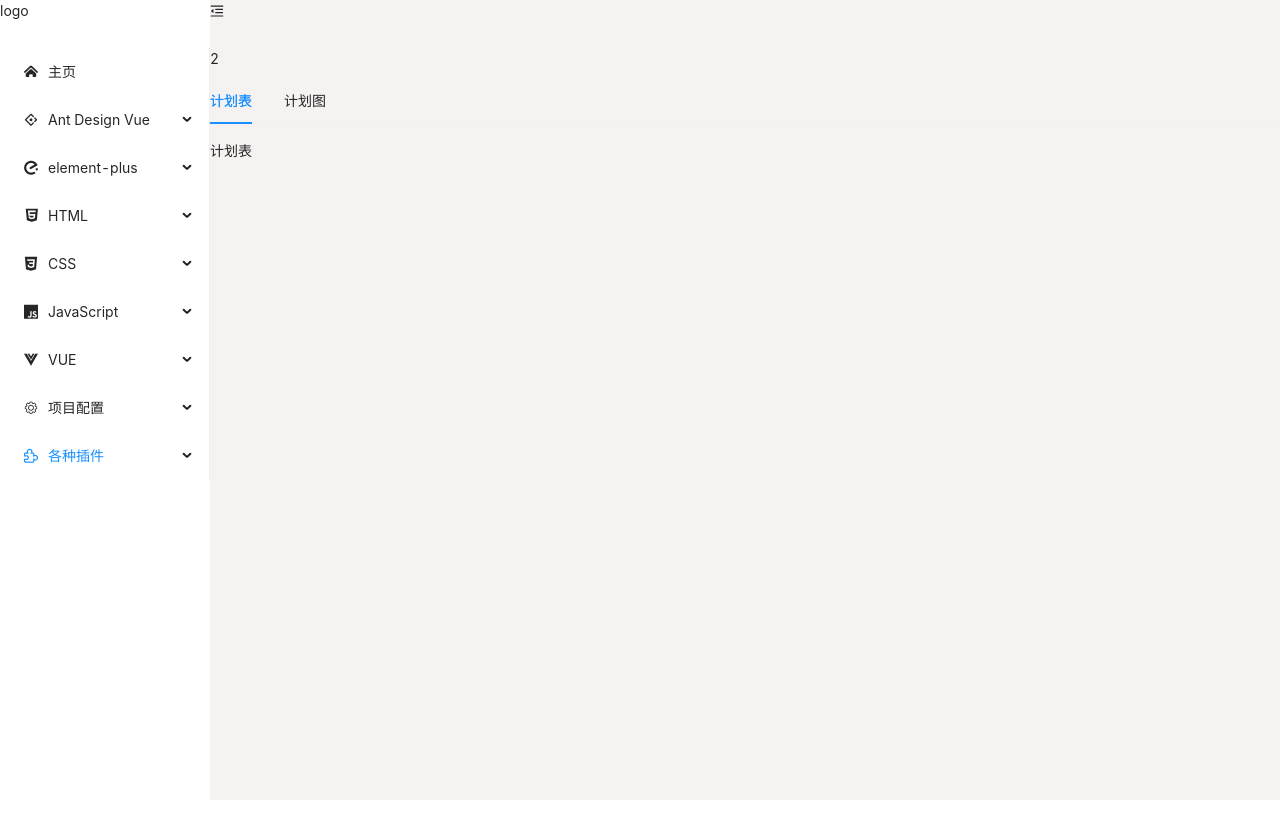
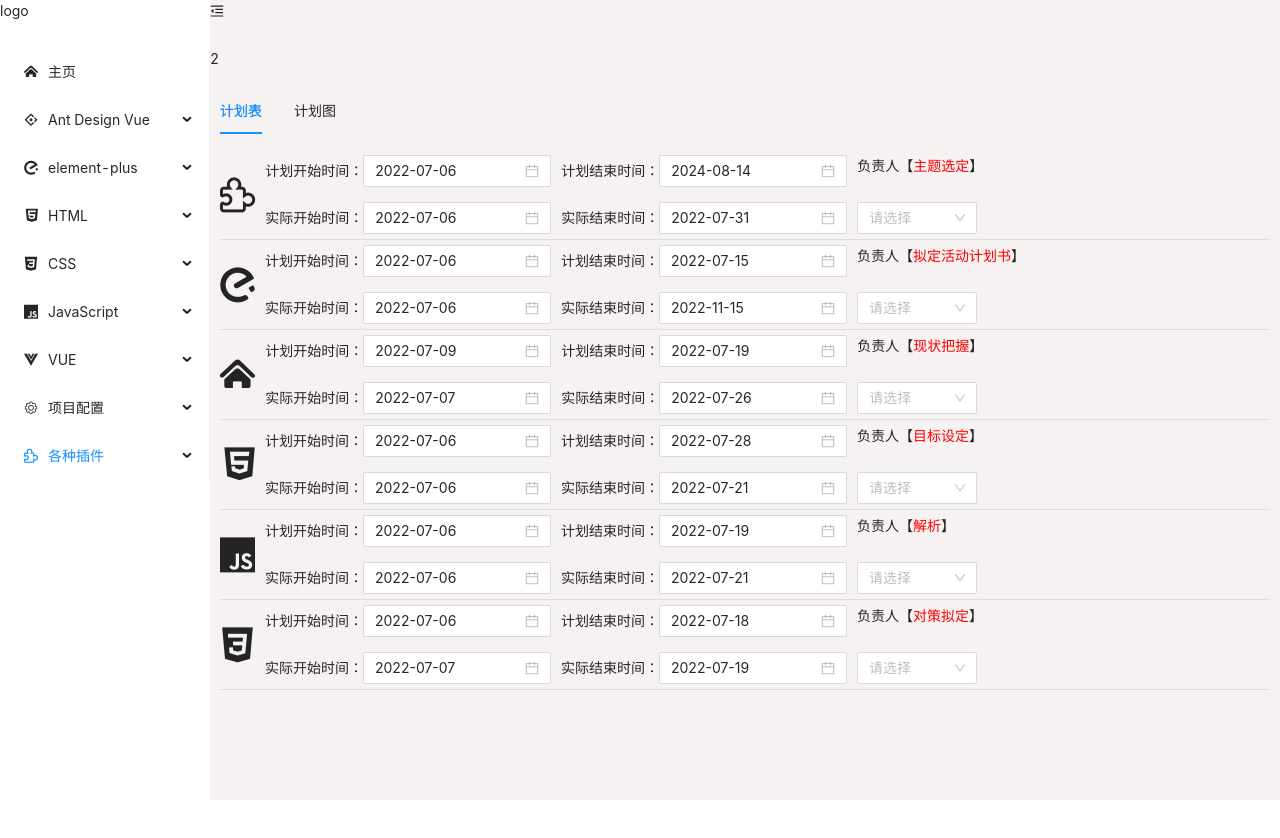
Before and after one commit to StudyDayByDay/laboratory-vue3, a Vue app: page /#/dhtmlxGantt in a window 1280 px wide. Shown: the top 838 px of the page. Built offline with nearby package versions, Linux system fonts and the light colour scheme.

Commit message:
feat：实现计划表部分、实现计划图中周末高亮、时间类型切换

```diff
--- a/src/views/layout/index.vue
+++ b/src/views/layout/index.vue
@@ -102,6 +102,7 @@ const menuClick = (e) => {
       }
       &-main {
         height: calc(100% - 78px);
+        padding: 10px;
       }
     }
 }
--- a/src/views/plugins/components/planChart.vue
+++ b/src/views/plugins/components/planChart.vue
@@ -1,16 +1,27 @@
 <template>
-    <div class="plan-chart" ref="ganttRef">计划图</div>
+    <a-radio-group v-model:value="time" button-style="solid" @change="timeChange">
+      <a-radio-button value="year">年</a-radio-button>
+      <a-radio-button value="month">月</a-radio-button>
+      <a-radio-button value="week">周</a-radio-button>
+      <a-radio-button value="day">日</a-radio-button>
+      <a-radio-button value="hour">时</a-radio-button>
+    </a-radio-group>
+    <div class="plan-chart" ref="ganttRef"></div>
 </template>
 
 <script setup>
 import moment from 'moment';
 import gantt from 'dhtmlx-gantt';
 import 'dhtmlx-gantt/codebase/dhtmlxgantt.css';
-import {reactive, ref, onMounted} from 'vue';
+import {reactive, ref, defineProps, onMounted} from 'vue';
 import {basicData} from '../utils/data';
 
+
+const props = defineProps(['formData']);
 // ref
 const ganttRef = ref(null);
+// 时间type
+const time = ref('day');
 // 数据
 const tasks = reactive({data: []});
 const ganttConfig = () => {
@@ -20,6 +31,7 @@ const ganttConfig = () => {
   gantt.config.show_progress = true;
   // gantt.config.drag_progress = false;
   gantt.plugins({marker: true, tooltip: true}); // 开启marker插件
+  // 返回dateToStr函数，将本地时间转换成相应格式
   const dateToStr = gantt.date.date_to_str(gantt.config.task_date);
   const today = new Date();
       // 添加固定时间线
@@ -40,16 +52,26 @@ const ganttConfig = () => {
         '<br/><b>持续时间:</b> ' + task.duration +
         '<br/><b>进度:</b> ' + task.progress;
   };
-
-  // gantt.config.scale_unit = 'year';
-  // gantt.config.step = 1;
-  // gantt.config.date_scale = '%Y';
-  // // 当右侧不止显示年份时，可以添加展示月日，添加一个就加一行
-  // gantt.config.subscales = [
-  //   {unit: 'month', step: 1, date: '%m'},
-  // ];
+  // 设置周末隐藏，次功能仅在专业版可用
+  // gantt.ignore_time = (date) => {
+  //   if (date.getDay() === 0 || date.getDay() === 6) {
+  //     return true;
+  //   }
+  // };
+  // 设置周末高亮
+  gantt.templates.timeline_cell_class = (item, date) => {
+    if (time.value === 'day' && (date.getDay() === 0 || date.getDay() === 6)) {return 'weekend';} return '';
+  };
+  // 日期格式https://docs.dhtmlx.com/gantt/desktop__date_format.html
+  gantt.config.scales = [
+    {unit: 'year', step: 1, format: '%Y年'},
+    {unit: 'month', step: 1, format: '%Y-%n'},
+    {unit: 'week', step: 1, format: '第%W周'},
+    {unit: 'day', step: 1, format: '周%D'},
+    {unit: 'day', step: 1, format: '%j'},
+  ];
   // 甘特图右侧表头的高度
-  gantt.config.scale_height = 80;
+  gantt.config.scale_height = 90;
   // 使用中文
   gantt.i18n.setLocale('cn');
   // 自适应甘特图的尺寸大小, 使得在不出现滚动条的情况下, 显示全部任务
@@ -60,7 +82,7 @@ const ganttConfig = () => {
   gantt.config.show_grid = true;
   // 表格列设置
   gantt.config.columns = [
-    {name: 'text', label: '任务内容', width: '120', align: 'center'},
+    {name: 'text', label: '步骤', width: '120', align: 'center'},
     {name: 'start_date', label: '计划开始', width: '100', align: 'center'},
     {name: 'duration', label: '持续时间', width: '100', align: 'center'},
     {name: 'progress', label: '进度', width: '100', align: 'center'},
@@ -75,14 +97,68 @@ const ganttConfig = () => {
   gantt.parse(basicData);
 };
 
+const timeChange = (e) => {
+  const {target: {value}} = e;
+  console.log(value, '123');
+  switch (value) {
+    case 'year':
+      gantt.config.scales = [
+        {unit: 'year', step: 1, format: '%Y年'},
+      ];
+      break;
+    case 'month':
+      gantt.config.scales = [
+        {unit: 'year', step: 1, format: '%Y年'},
+        {unit: 'month', step: 1, format: '%Y-%n'},
+      ];
+      break;
+    case 'week':
+      gantt.config.scales = [
+        {unit: 'year', step: 1, format: '%Y年'},
+        {unit: 'month', step: 1, format: '%Y-%n'},
+        {unit: 'week', step: 1, format: '第%W周'},
+      ];
+      break;
+    case 'day':
+      gantt.config.scales = [
+        {unit: 'year', step: 1, format: '%Y年'},
+        {unit: 'month', step: 1, format: '%Y-%n'},
+        {unit: 'week', step: 1, format: '第%W周'},
+        {unit: 'day', step: 1, format: '周%D'},
+        {unit: 'day', step: 1, format: '%j'},
+      ];
+      break;
+    case 'hour':
+      gantt.config.scales = [
+        {unit: 'year', step: 1, format: '%Y年'},
+        {unit: 'month', step: 1, format: '%Y-%n'},
+        {unit: 'week', step: 1, format: '第%W周'},
+        {unit: 'day', step: 1, format: '周%D'},
+        {unit: 'day', step: 1, format: '%j'},
+        {unit: 'hour', step: 1, format: '%G'},
+      ];
+      break;
+    default:
+      break;
+  }
+  // 初始化
+  gantt.init(ganttRef.value);
+      // 数据解析
+  gantt.parse(basicData);
+};
+
 onMounted(() => {
   ganttConfig();
 });
 </script>
 
-<style lang="less" scoped>
+<style lang="less">
 .plan-chart {
     width: 100%;
     height: 100%;
+    margin-top: 10px;
+}
+.weekend{
+    background: #bfbfbf;
 }
 </style>
--- a/src/views/plugins/components/planTable.vue
+++ b/src/views/plugins/components/planTable.vue
@@ -1,13 +1,55 @@
 <template>
-    <div class="plan-table">计划表</div>
+    <div class="plan-table">
+        <div class="plan-table-item" v-for="item in formData" :key="item.id">
+            <div :class="['icon', 'iconfont', item.icon]"></div>
+            <div class="from">
+                <div class="from-item">
+                    <span>计划开始时间：<a-date-picker v-model:value="item.planStart" :allowClear="false"/></span>
+                    <span>计划结束时间：<a-date-picker v-model:value="item.planEnd" :allowClear="false"/></span>
+                    <span>负责人【<span style="color: red;">{{item.chargeMan}}</span>】</span>
+                </div>
+                <div class="from-item">
+                    <span>实际开始时间：<a-date-picker v-model:value="item.actualStart" :allowClear="false"/></span>
+                    <span>实际结束时间：<a-date-picker v-model:value="item.actualEnd" :allowClear="false"/></span>
+                    <a-select ref="select" v-model:value="item.role" placeholder="请选择" style="width: 120px">
+                        <a-select-option value="admin">管理员</a-select-option>
+                    </a-select>
+                </div>
+            </div>
+        </div>
+    </div>
 </template>
 
 <script setup>
+import {reactive} from 'vue';
+
+// eslint-disable-next-line vue/no-setup-props-destructure
+const {formData} = defineProps(['formData']);
 </script>
 
 <style lang="less" scoped>
 .plan-table {
     width: 100%;
     height: 100%;
+    &-item {
+        display: flex;
+        gap: 10px;
+        padding: 5px 0;
+        border-bottom: 1px solid #dedede;
+        .icon {
+            font-size: 35px;
+            line-height: 79px;
+        }
+        .from {
+            display: flex;
+            flex-direction: column;
+            gap: 15px;
+            &-item {
+                display: flex;
+                gap: 10px;
+
+            }
+        }
+    }
 }
 </style>
--- a/src/views/plugins/dhtmlxGantt.vue
+++ b/src/views/plugins/dhtmlxGantt.vue
@@ -5,16 +5,25 @@
         <a-tab-pane key="planChart" tab="计划图"/>
       </a-tabs>
       <!-- is要使用字符串的形式来控制组件的话，就需要把组件注册。不注册就直接用这种对象的方式 -->
-      <component :is="activeKey === 'planTable' ? planTable : planChart"></component>
+      <component :is="activeKey === 'planTable' ? planTable : planChart" :formData="formData"></component>
     </div>
   </template>
 
 <script setup>
 import {reactive, ref, onMounted} from 'vue';
+import dayjs from 'dayjs';
 import planChart from './components/planChart';
 import planTable from './components/planTable';
 // 当前key
 const activeKey = ref('planTable');
+const formData = reactive([
+  {id: 1, icon: 'iconMe-chajian1', planStart: dayjs('2022-07-06', 'YYYY-MM-DD'), planEnd: dayjs('2024-08-14', 'YYYY-MM-DD'), actualStart: dayjs('2022-07-06', 'YYYY-MM-DD'), actualEnd: dayjs('2022-07-31', 'YYYY-MM-DD'), chargeMan: '主题选定', role: undefined},
+  {id: 2, icon: 'iconMe-elment', planStart: dayjs('2022-07-06', 'YYYY-MM-DD'), planEnd: dayjs('2022-07-15', 'YYYY-MM-DD'), actualStart: dayjs('2022-07-06', 'YYYY-MM-DD'), actualEnd: dayjs('2022-11-15', 'YYYY-MM-DD'), chargeMan: '拟定活动计划书', role: undefined},
+  {id: 3, icon: 'iconMe-shouye', planStart: dayjs('2022-07-09', 'YYYY-MM-DD'), planEnd: dayjs('2022-07-19', 'YYYY-MM-DD'), actualStart: dayjs('2022-07-07', 'YYYY-MM-DD'), actualEnd: dayjs('2022-07-26', 'YYYY-MM-DD'), chargeMan: '现状把握', role: undefined},
+  {id: 4, icon: 'iconMe-html5', planStart: dayjs('2022-07-06', 'YYYY-MM-DD'), planEnd: dayjs('2022-07-28', 'YYYY-MM-DD'), actualStart: dayjs('2022-07-06', 'YYYY-MM-DD'), actualEnd: dayjs('2022-07-21', 'YYYY-MM-DD'), chargeMan: '目标设定', role: undefined},
+  {id: 5, icon: 'iconMe-javascript', planStart: dayjs('2022-07-06', 'YYYY-MM-DD'), planEnd: dayjs('2022-07-19', 'YYYY-MM-DD'), actualStart: dayjs('2022-07-06', 'YYYY-MM-DD'), actualEnd: dayjs('2022-07-21', 'YYYY-MM-DD'), chargeMan: '解析', role: undefined},
+  {id: 6, icon: 'iconMe-css', planStart: dayjs('2022-07-06', 'YYYY-MM-DD'), planEnd: dayjs('2022-07-18', 'YYYY-MM-DD'), actualStart: dayjs('2022-07-07', 'YYYY-MM-DD'), actualEnd: dayjs('2022-07-19', 'YYYY-MM-DD'), chargeMan: '对策拟定', role: undefined},
+]);
 </script>
 
 <style lang="less" scoped>
--- a/src/views/plugins/utils/data.js
+++ b/src/views/plugins/utils/data.js
@@ -79,11 +79,11 @@ const originData = [{
 
 const basicData = {
   data: [
-    {id: 1, text: 'Project #2', start_date: '01-04-2018',
+    {id: 1, text: 'Project #2', start_date: '01-11-2022',
       duration: 18, progress: 0.4, open: true},
-    {id: 2, text: 'Task #1', start_date: '02-04-2018',
+    {id: 2, text: 'Task #1', start_date: '13-11-2022',
       duration: 8, progress: 0.6, parent: 1},
-    {id: 3, text: 'Task #2', start_date: '11-04-2018',
+    {id: 3, text: 'Task #2', start_date: '20-11-2022',
       duration: 8, progress: 0.6, parent: 1}
   ],
   links: [
```
